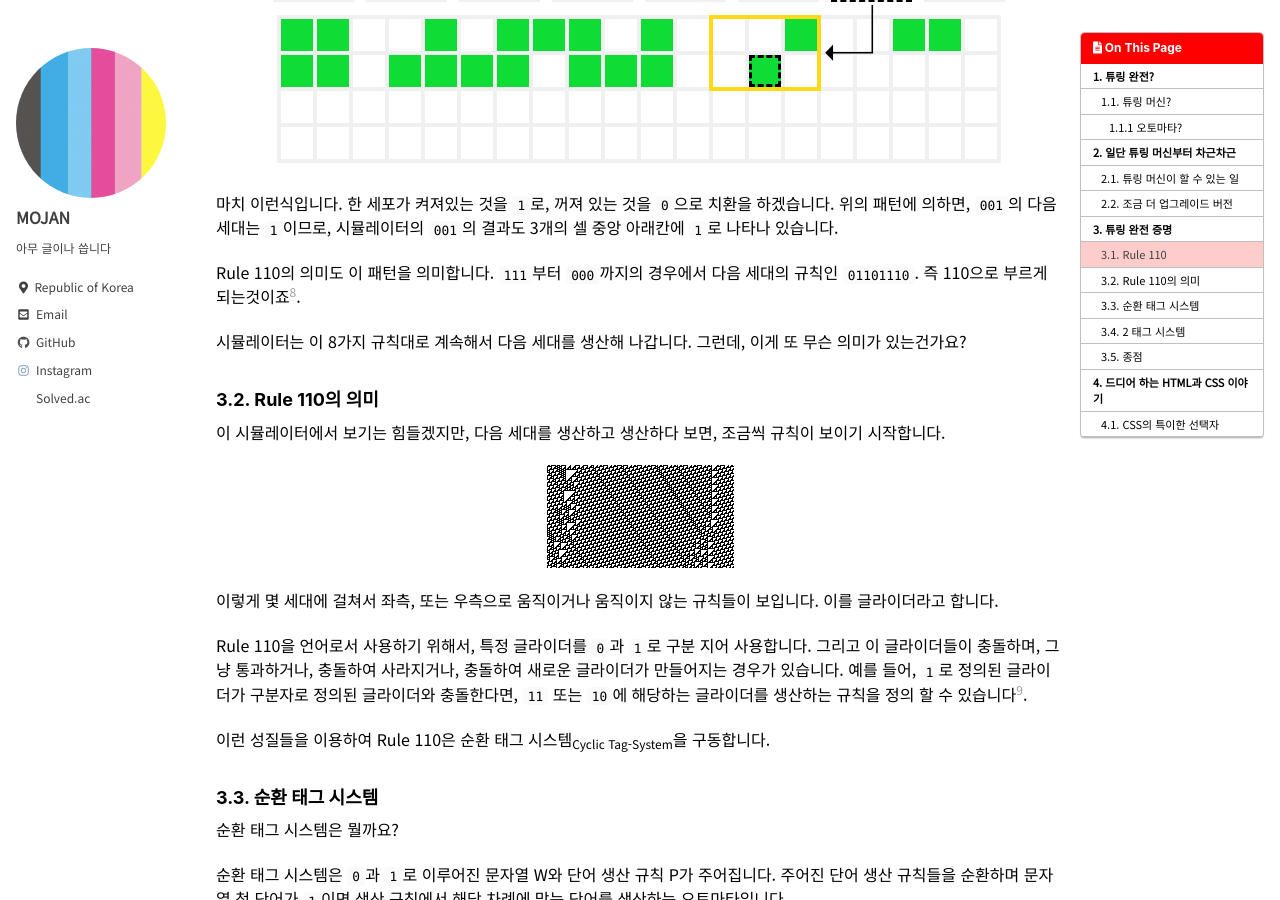
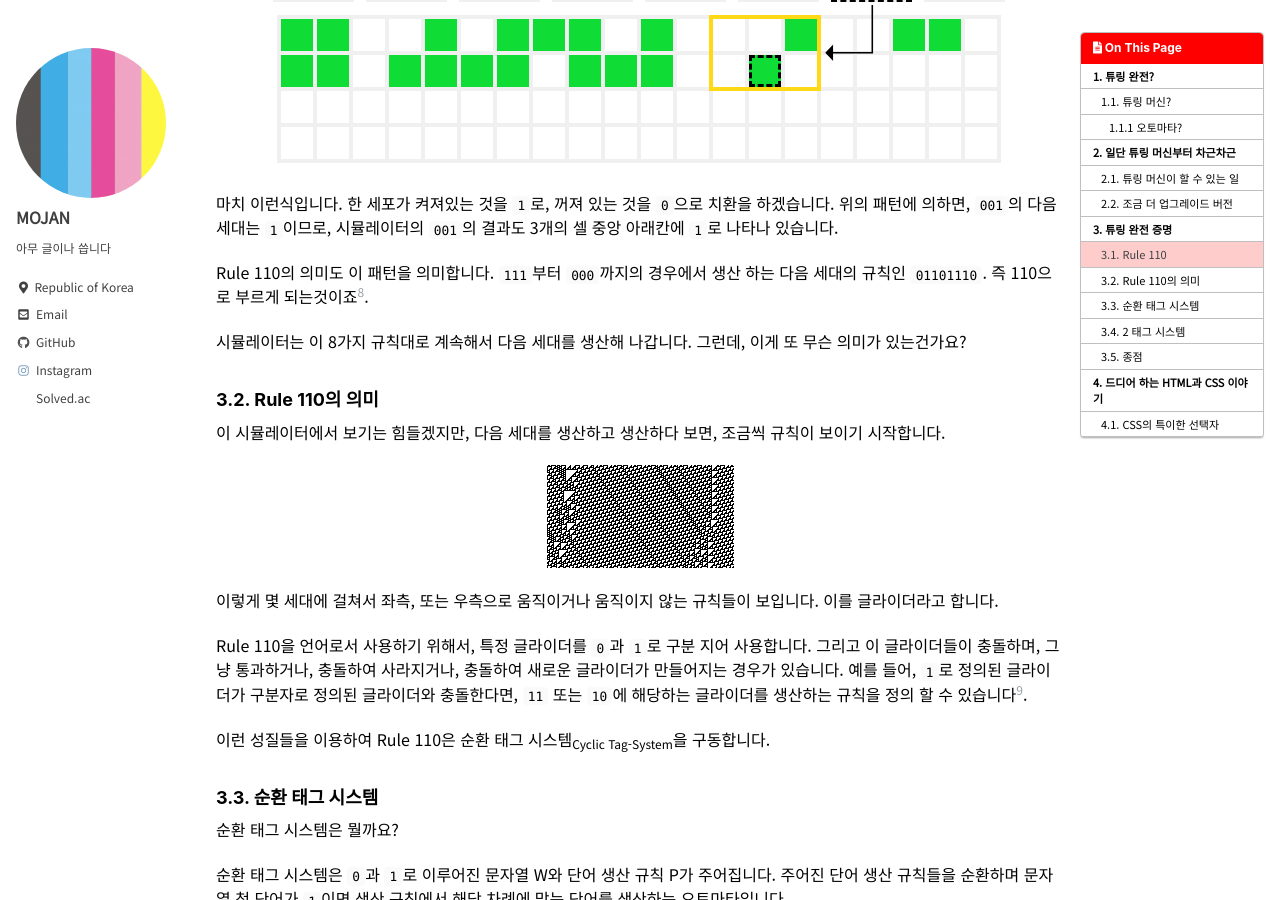
Before and after one commit to MOJAN3543/MOJAN3543.github.io, a Jekyll site: the page built from _posts/ProgrammingByHTML/2023-04-13-ProgrammingByHTML.md, in a window 1280 px wide and 900 px high, scrolled down 6280 px. Built offline with Jekyll 4.4.1, drawn with Linux system fonts in a browser that asks for light colours; cached includes are drawn as plain includes.

Commit message:
Update 2023-04-13-ProgrammingByHTML.md

```diff
--- a/_posts/ProgrammingByHTML/2023-04-13-ProgrammingByHTML.md
+++ b/_posts/ProgrammingByHTML/2023-04-13-ProgrammingByHTML.md
@@ -132,7 +132,7 @@ Rule 110은 **기초 세포 자동자**<sub>(Elementary Cellular Automata)</sub>
 {: .text-center}
 마치 이런식입니다. 한 세포가 켜져있는 것을 `1`로, 꺼져 있는 것을 `0`으로 치환을 하겠습니다. 위의 패턴에 의하면, `001`의 다음 세대는 `1`이므로, 시뮬레이터의 `001`의 결과도 3개의 셀 중앙 아래칸에 `1`로 나타나 있습니다.
 
-Rule 110의 의미도 이 패턴을 의미합니다. `111`부터 `000`까지의 경우에서 다음 세대의 규칙인 `01101110`. 즉 110으로 부르게 되는것이죠[^8].
+Rule 110의 의미도 이 패턴을 의미합니다. `111`부터 `000`까지의 경우에서 생산 하는 다음 세대의 규칙인 `01101110`. 즉 110으로 부르게 되는것이죠[^8].
 
 시뮬레이터는 이 8가지 규칙대로 계속해서 다음 세대를 생산해 나갑니다. 그런데, 이게 또 무슨 의미가 있는건가요?
 
```
